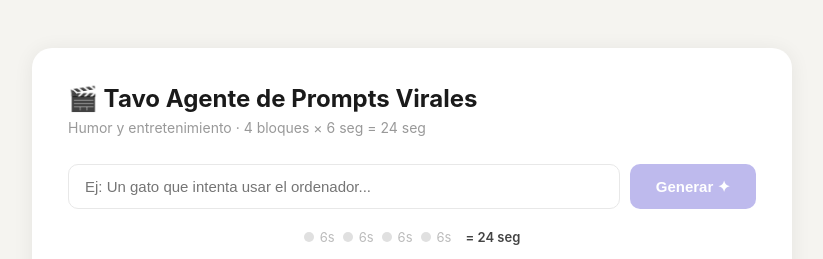
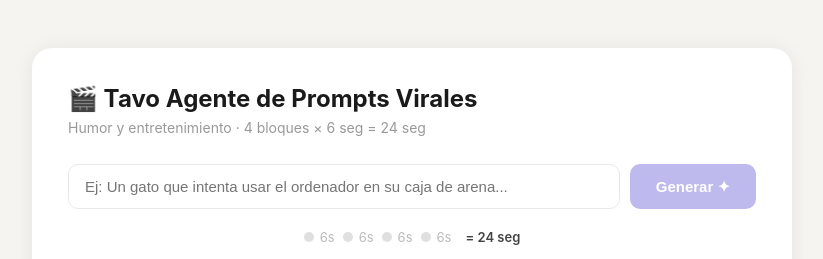
Before and after one commit to tavoia/viral-prompts, a Next.js app: page / in a window 1280 px wide. Shown: the top 259 px of the page, without its empty margins (228-1051 px from the left). Built offline with nearby package versions, Linux system fonts and the light colour scheme.

Commit message:
Update index.js

```diff
--- a/pages/index.js
+++ b/pages/index.js
@@ -68,7 +68,7 @@ export default function Home() {
               value={topic}
               onChange={(e) => setTopic(e.target.value)}
               onKeyDown={(e) => e.key === "Enter" && generate()}
-              placeholder="Ej: Un gato que intenta usar el ordenador..."
+              placeholder="Ej: Un gato que intenta usar el ordenador en su caja de arena..."
               className={styles.input}
             />
             <button
```
